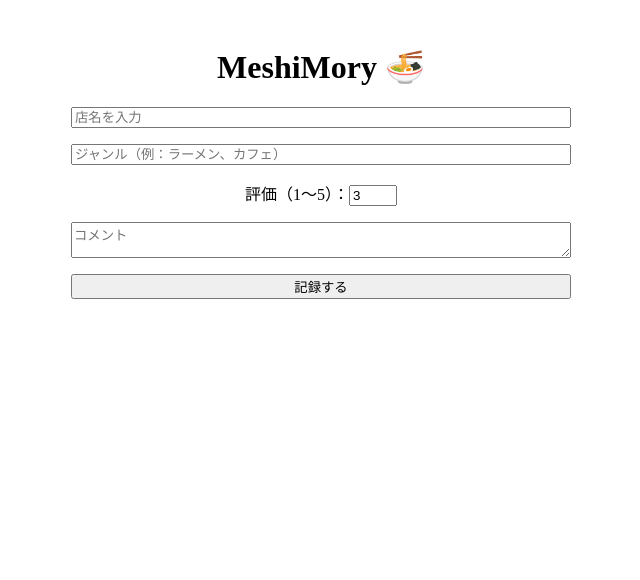
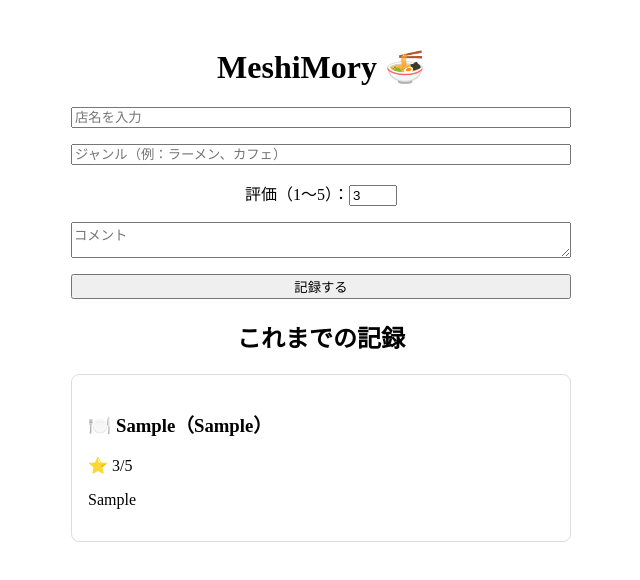
Before and after one commit to Kazuki95-hub/meshimory, a React (Vite) app in the folder apps/web/: page / in a window 1280 px wide. Both pictures are taken after typing "Sample", "Sample", "Sample" into the empty fields and a click on the button "記録する". Shown: the top 580 px of the page, without its empty margins (319-959 px from the left). Built offline with nearby package versions, Linux system fonts and the light colour scheme.

Commit message:
一覧で見られるようにした

```diff
--- a/apps/web/src/App.tsx
+++ b/apps/web/src/App.tsx
@@ -1,11 +1,17 @@
 import { existsSync } from 'fs';
-import { useState } from 'react';
+import { useEffect, useState } from 'react';
 
 export default function App() {
     const [shopName, setShopName] = useState('');
     const [genre, setGenre] = useState('');
     const [rating, setRating] = useState<number>(3);
     const [comment, setComment] = useState('');
+    const [records, setRecords] = useState<any[]>([]);
+
+    useEffect(() => {
+        const saved = JSON.parse(localStorage.getItem('meshiMoryData') || '[]');
+        setRecords(saved);
+    }, []);
 
     const handleSubmit = (e: React.FormEvent) => {
         e.preventDefault();
@@ -13,8 +19,10 @@ export default function App() {
 
         const exisitingData = JSON.parse(localStorage.getItem('meshiMoryData') || '[]');
 
+        //スプレッド構文
         const updated = [...exisitingData, newData];
         localStorage.setItem('meshiMoryData', JSON.stringify(updated));
+        setRecords(updated);
 
         setShopName('');
         setGenre('');
@@ -57,6 +65,32 @@ export default function App() {
                 />
                 <button type="submit">記録する</button>
             </form>
+            {/* 🧾 一覧表示 */}
+            <section>
+                <h2>これまでの記録</h2>
+                {records.length === 0 ? (
+                    <p>まだ記録がありません</p>
+                ) : (
+                    records.map((r, i) => (
+                        <div
+                            key={i}
+                            style={{
+                                border: "1px solid #ddd",
+                                borderRadius: "8px",
+                                padding: "1rem",
+                                marginBottom: "1rem",
+                                textAlign: "left",
+                            }}
+                        >
+                            <h3>
+                                🍽️ {r.shopName}（{r.genre || "ジャンル未設定"}）
+                            </h3>
+                            <p>⭐ {r.rating}/5</p>
+                            {r.comment && <p>{r.comment}</p>}
+                        </div>
+                    ))
+                )}
+            </section>
         </main>
     );
 }
```
